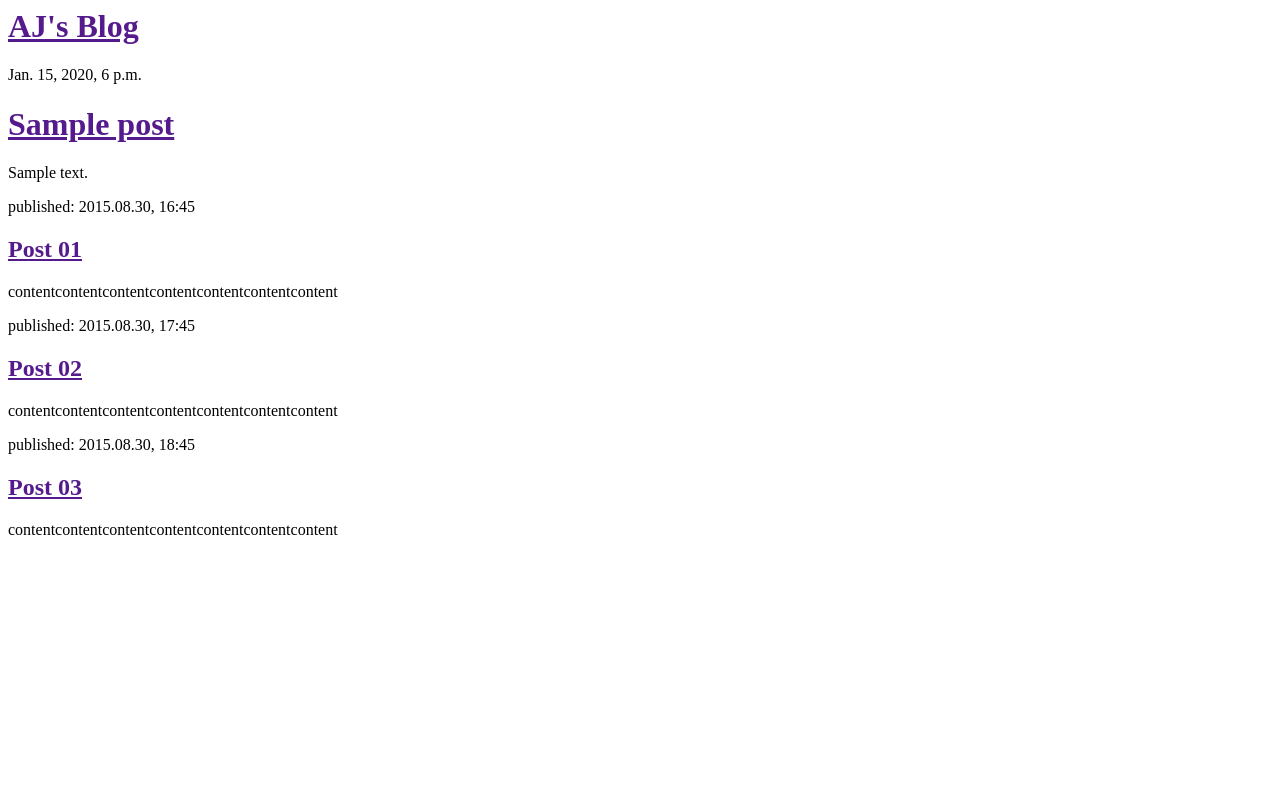
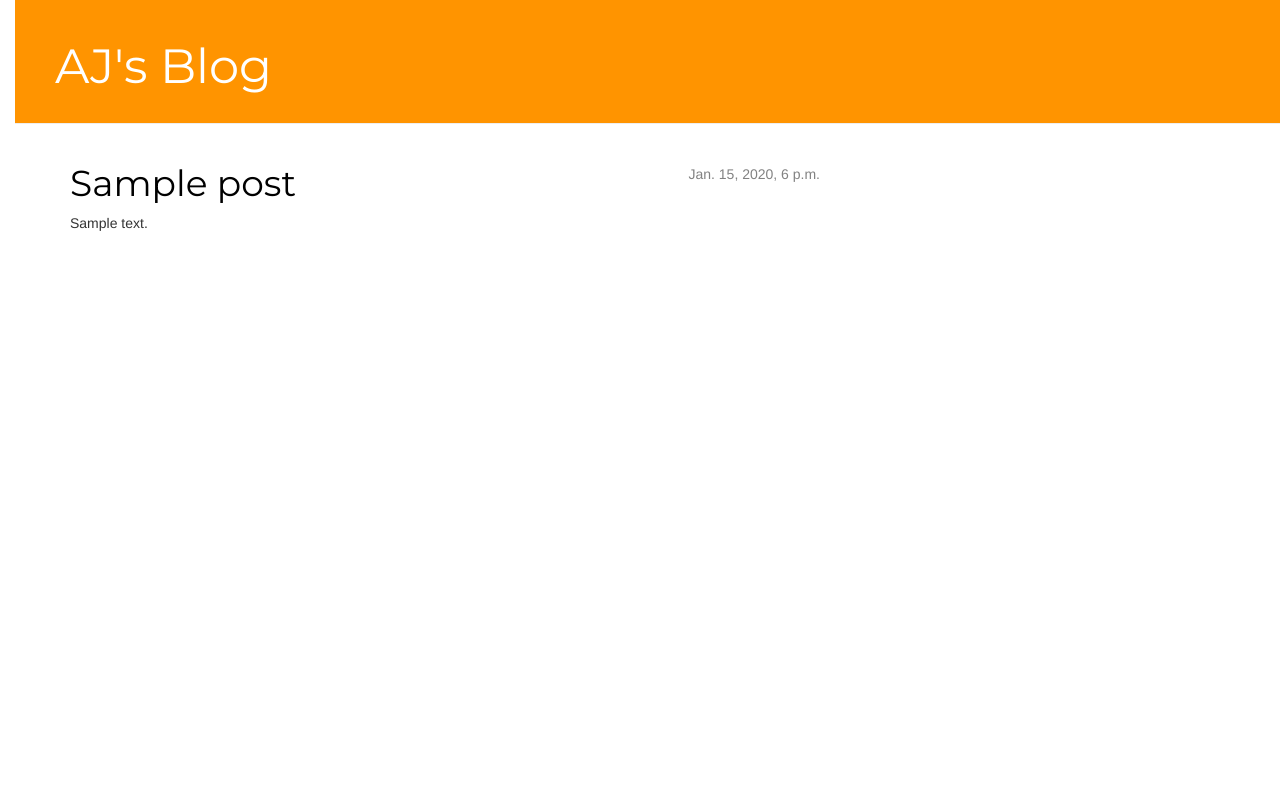
Before and after one commit to amberjen/test-blog, a Django app: template blog/templates/blog/post_list.html in a window 1280 px wide. Run offline with Django 3.2, Linux system fonts and the light colour scheme; the template is opened without the code that fills it: values that come from a table or form of the project are taken from there, others are empty; tables that the repository leaves empty hold one stand-in row (values such as "Sample post"); some libraries are stand-ins or nearby versions.

Commit message:
Added view and template for detailed blog post as well as CSS for the site

```diff
--- /dev/null
+++ b/blog/static/css/blog.css
@@ -0,0 +1,56 @@
+h1 a{
+	color: #FCA205;
+	font-family: 'Montserrat', sans-serif;
+}
+
+body{
+	padding-left: 15px;
+}
+
+.page-header{
+	background-color: #FF9400;
+	margin-top: 0;
+	padding: 20px 20px 20px 40px;
+}
+
+.page-header h1, .page-header h1 a, .page-header h1 a:visited, .page-header h1 a:active{
+	color: #FFFFFF;
+	font-size: 36pt;
+	text-decoration: none;
+}
+
+.content{
+	margin-left: 40px;
+}
+
+h1, h2, h3, h4{
+	font-family: 'Montserrat', sans-serif;
+}
+
+.date{
+	float: right;
+	color: #828282;
+}
+
+.save{
+	float: right;
+}
+
+.post-form textarea, .post-form input{
+	width: 100%;
+}
+
+.top-menu, .top-menu:hover, .top-menu:visited{
+	color: #FFFFFF;
+	float: right;
+	font-size: 26pt;
+	margin-right: 20px;
+}
+
+.post{
+	margin-bottom: 70px;
+}
+
+.post h1 a, .post h1 a:visited{
+	color: #000000;
+}
--- /dev/null
+++ b/blog/templates/blog/base.html
@@ -0,0 +1,24 @@
+{% load staticfiles %}
+<html>
+	<head>
+		<title>AJ's Blog</title>
+		<link rel="stylesheet" href="https://maxcdn.bootstrapcdn.com/bootstrap/3.3.5/css/bootstrap.min.css">
+		<link rel="stylesheet" href="https://maxcdn.bootstrapcdn.com/bootstrap/3.3.5/css/bootstrap-theme.min.css">
+		<link rel="stylesheet" href="{% static "css/blog.css"%}">
+		<link href='https://fonts.googleapis.com/css?family=Montserrat' rel='stylesheet' type='text/css'>
+	</head>
+	<body>
+		<div class="page-header">
+			<h1><a href="/">AJ's Blog</a></h1>
+		</div>
+
+		<div class="content container">
+			<div class="row">
+				<div class="col-md-8">
+					{% block content %}
+					{% endblock %}
+				</div>
+			</div>
+		</div>
+	</body>
+</html>
--- a/blog/templates/blog/post_list.html
+++ b/blog/templates/blog/post_list.html
@@ -1,33 +1,14 @@
-<html>
-	<head>
-		<title>AJ's Blog</title>
-	</head>
-	<body>
-		<div>
-			<h1><a href="">AJ's Blog</a></h1>
+{% extends "blog/base.html" %}
+
+
+{% block content %}
+	{% for post in posts %}
+		<div class="post">
+			<div class="date">
+				{{ post.published_date }}
+			</div>
+			<h1><a href="{% url "post_detail" pk=post.pk %}">{{ post.title }}</a></h1>
+			<p>{{ post.text|linebreaks }}</p>
 		</div>
-		{% for post in posts%}
-			<div>
-				<p>{{ post.published_date}}</p>
-				<h1><a href="">{{ post.title }}</a></h1>
-				<p>{{ post.text|linebreaks}}</p>
-			</div>
-		{% endfor %}
-
-		<div>
-			<p>published: 2015.08.30, 16:45</p>
-			<h2><a href="">Post 01</a></h2>
-			<p>contentcontentcontentcontentcontentcontentcontent</p>
-		</div>
-		<div>
-			<p>published: 2015.08.30, 17:45</p>
-			<h2><a href="">Post 02</a></h2>
-			<p>contentcontentcontentcontentcontentcontentcontent</p>
-		</div>
-		<div>
-			<p>published: 2015.08.30, 18:45</p>
-			<h2><a href="">Post 03</a></h2>
-			<p>contentcontentcontentcontentcontentcontentcontent</p>
-		</div>
-	</body>
-</html>
+	{% endfor %}
+{% endblock content%}
--- a/blog/urls.py
+++ b/blog/urls.py
@@ -2,5 +2,6 @@ from django.conf.urls import url
 from .import views
 
 urlpatterns = [
-	url(r'^$', views.post_list, name='post_list')
+	url(r'^$', views.post_list, name='post_list'),
+	url(r'^post/(?P<pk>[0-9]+)/$', views.post_detail, name='post_detail'),
 ]
--- a/blog/views.py
+++ b/blog/views.py
@@ -1,4 +1,4 @@
-from django.shortcuts import render
+from django.shortcuts import render, get_object_or_404
 
 # Create your views here.
 from .models import Post
@@ -7,3 +7,7 @@ from django.utils import timezone
 def post_list(request):
 	posts = Post.objects.filter(published_date__lte=timezone.now()).order_by('published_date')
 	return render(request, 'blog/post_list.html', {'posts':posts})
+
+def post_detail(request, pk):
+	post = get_object_or_404(Post, pk=pk)
+	return render(request, 'blog/post_detail.html', {'post':post})
```
Also changed, not shown: blog/templates/blog/post_detail.html (added, +13 -0 lines).
